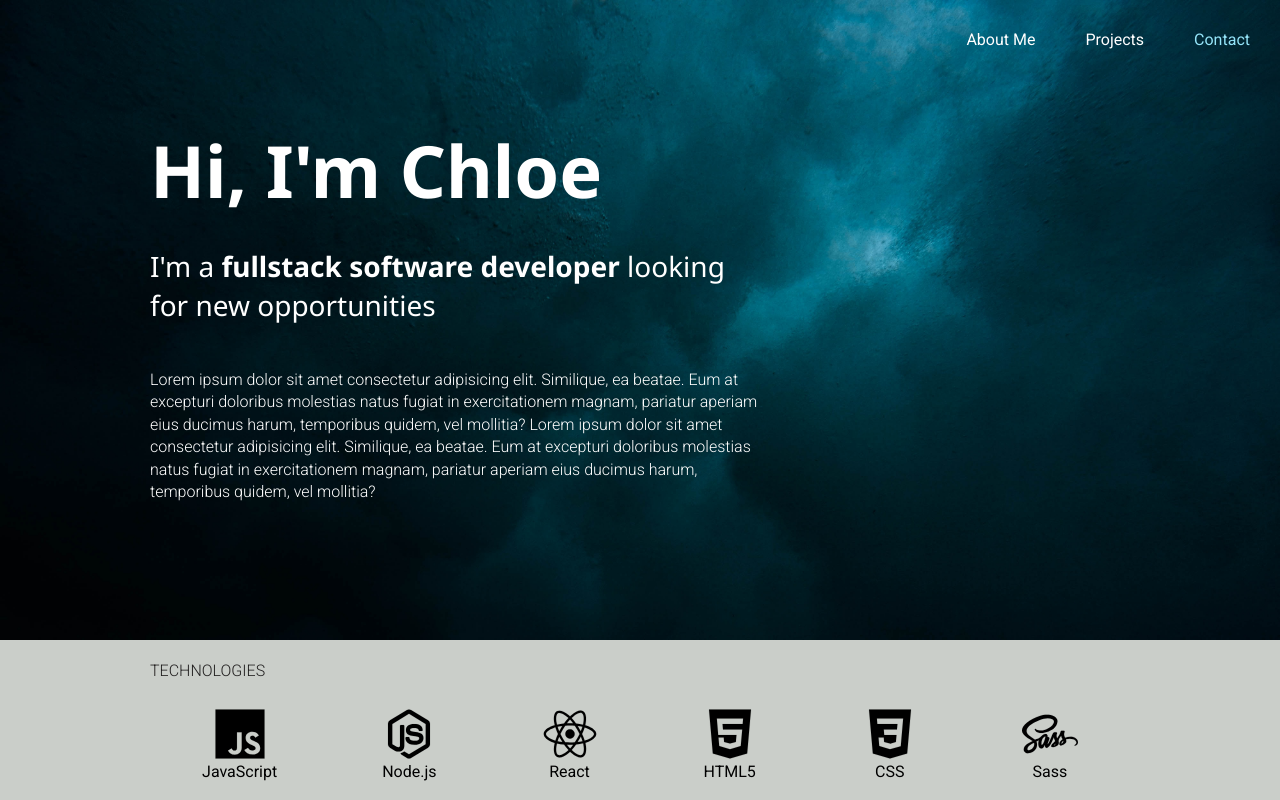
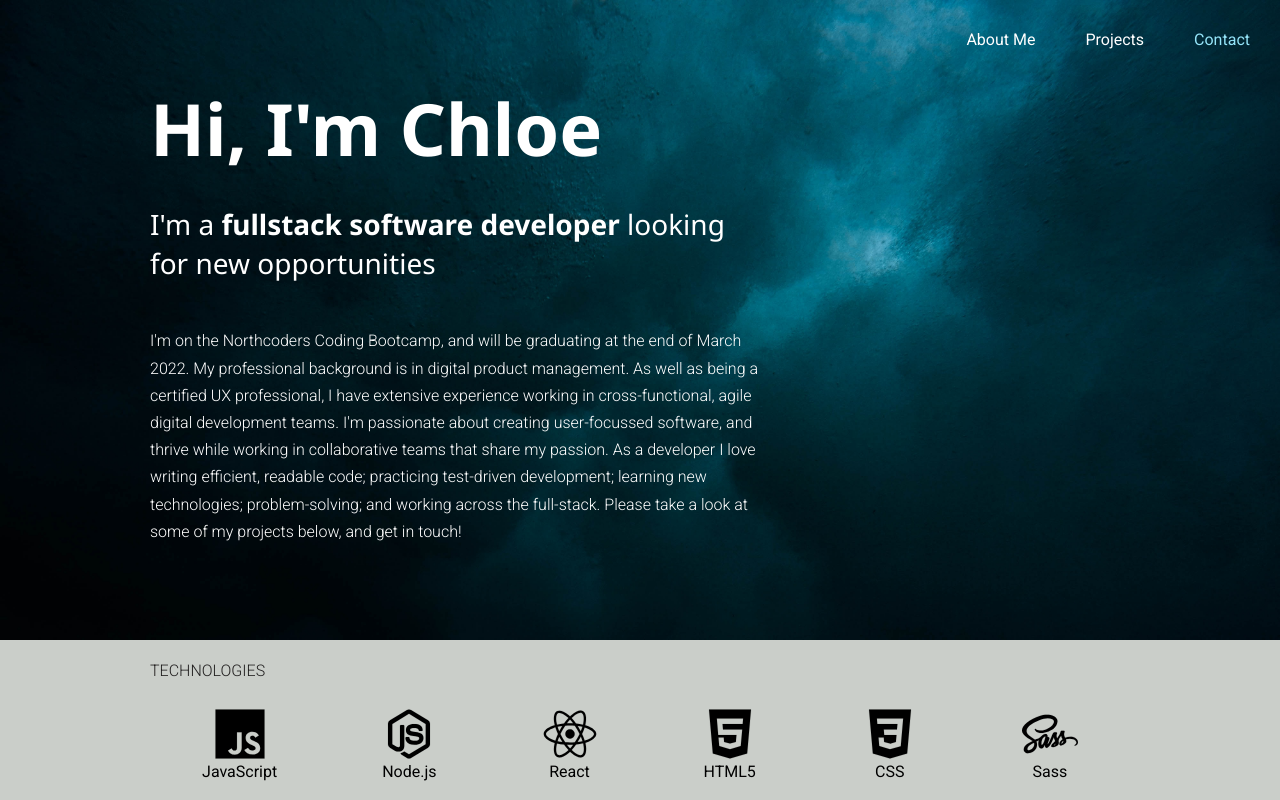
Before and after one commit to Chl0e-g/portfolio-website, a PHP site: page / in a window 1280 px wide. Shown: the top 800 px of the page. Run offline with PHP 8.4, Linux system fonts and the light colour scheme.

Commit message:
added bio

```diff
--- a/index.html
+++ b/index.html
@@ -26,7 +26,8 @@
         <div class="headerText">
         <h1>Hi, I'm Chloe</h1>
             <p class="tagline">I'm a <em>fullstack software developer</em> looking for new opportunities</p>
-            <p class="intro">Lorem ipsum dolor sit amet consectetur adipisicing elit. Similique, ea beatae. Eum at excepturi doloribus molestias natus fugiat in exercitationem magnam, pariatur aperiam eius ducimus harum, temporibus quidem, vel mollitia? Lorem ipsum dolor sit amet consectetur adipisicing elit. Similique, ea beatae. Eum at excepturi doloribus molestias natus fugiat in exercitationem magnam, pariatur aperiam eius ducimus harum, temporibus quidem, vel mollitia?</p>
+            <p class="intro">I'm on the Northcoders Coding Bootcamp, and will be graduating at the end of March 2022. My professional background is in digital product management. As well as being a certified UX professional, I have extensive experience working in cross-functional, agile digital development teams. I'm passionate about creating user-focussed software, and thrive while working in collaborative teams that share my passion. As a developer I love writing efficient, readable code; practicing test-driven development; learning new technologies; problem-solving; and working across the full-stack. Please take a look at some of my projects below, and get in touch!
+                </p>
         </div>
 
         <div class="headerImage"></div>
--- a/styles/_header.scss
+++ b/styles/_header.scss
@@ -125,6 +125,7 @@ nav {
     }
     .intro {
         @include bodyFontLight;
+        line-height: 1.7rem;
     }
 }
 
--- a/styles/style.css
+++ b/styles/style.css
@@ -234,6 +234,7 @@ nav a.current {
 .headerText .intro {
   font-family: 'Roboto', sans-serif;
   font-weight: 300;
+  line-height: 1.7rem;
 }
 
 @media (max-width: 63.9375em) {
```
Also changed, not shown: 1 other file.
